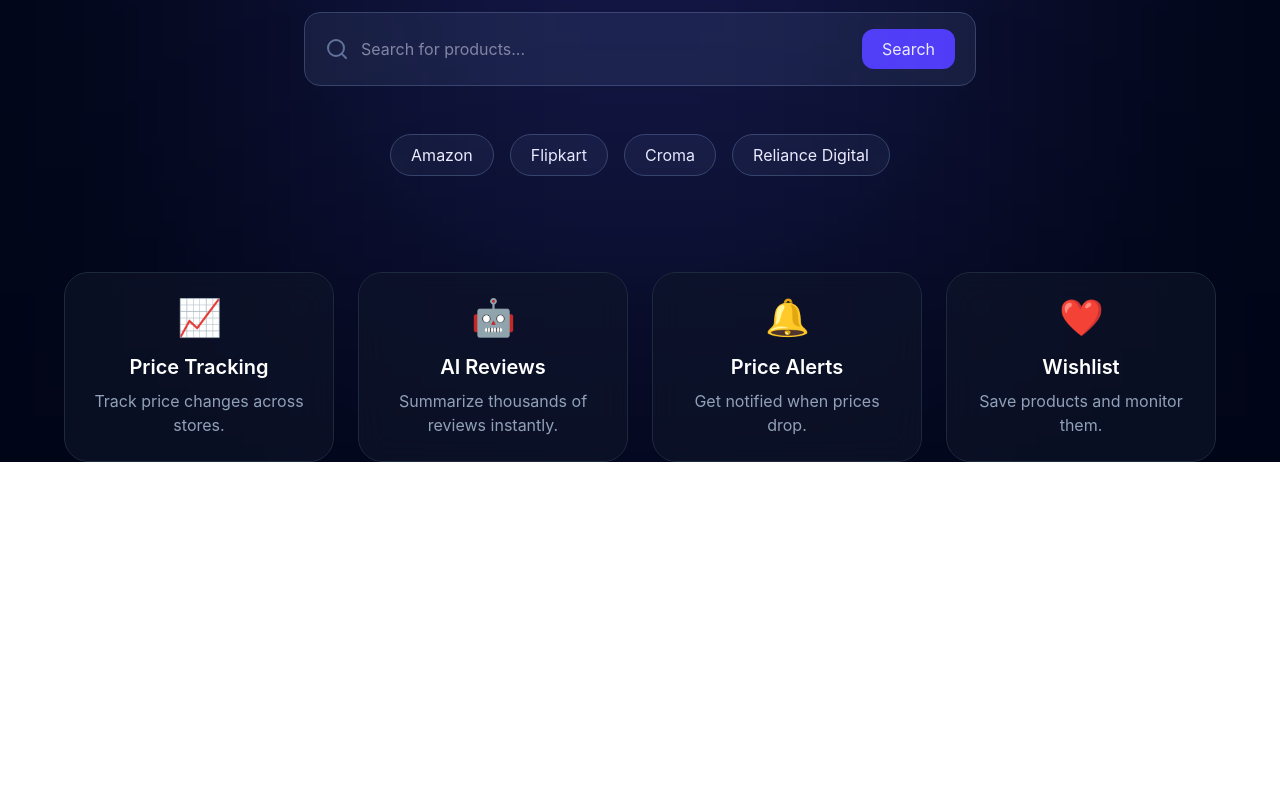
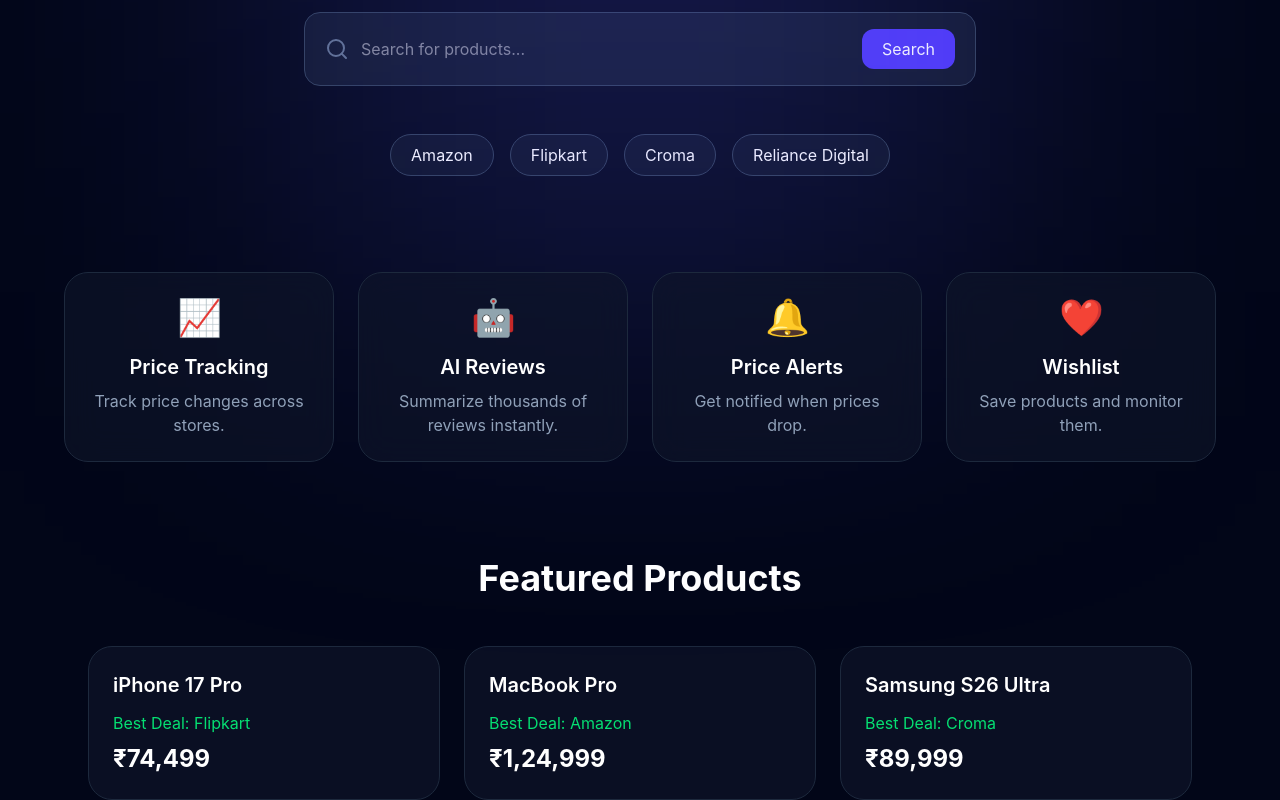
Before and after one commit to BEERAKAMPUNEETH/hapini, a React app in the folder frontend/: page / in a window 1280 px wide. Shown: the part 408-1208 px from the top of the page. Before the commit the page ends 870 px from the top, so only its background shows below. Built offline with nearby package versions, Linux system fonts and the light colour scheme; the HTML template or start-up script is replaced by a standard one.

Commit message:
Added featured products section

```diff
--- /dev/null
+++ b/frontend/src/components/FeaturedProducts.jsx
@@ -0,0 +1,27 @@
+import products from "../data/products";
+import ProductCard from "./ProductCard";
+
+function FeaturedProducts() {
+  return (
+    <section className="max-w-6xl mx-auto mt-24 px-6">
+
+      <h2 className="text-4xl font-bold text-center mb-12">
+        Featured Products
+      </h2>
+
+      <div className="grid md:grid-cols-2 lg:grid-cols-3 gap-6">
+
+        {products.map((product) => (
+          <ProductCard
+            key={product.id}
+            product={product}
+          />
+        ))}
+
+      </div>
+
+    </section>
+  );
+}
+
+export default FeaturedProducts;
--- a/frontend/src/components/ProductCard.jsx
+++ b/frontend/src/components/ProductCard.jsx
@@ -0,0 +1,21 @@
+function ProductCard({ product }) {
+  return (
+    <div className="bg-slate-900/60 border border-slate-800 rounded-3xl p-6 hover:scale-105 transition-all duration-300">
+
+      <h3 className="text-xl font-semibold mb-3">
+        {product.name}
+      </h3>
+
+      <p className="text-green-400 mb-2">
+        Best Deal: {product.bestDeal}
+      </p>
+
+      <p className="text-2xl font-bold">
+        {product.price}
+      </p>
+
+    </div>
+  );
+}
+
+export default ProductCard;
--- a/frontend/src/data/products.js
+++ b/frontend/src/data/products.js
@@ -2,10 +2,21 @@
   {
     id: 1,
     name: "iPhone 17 Pro",
-    amazon: 75999,
-    flipkart: 74499,
-    croma: 76199,
-  }
+    bestDeal: "Flipkart",
+    price: "₹74,499",
+  },
+  {
+    id: 2,
+    name: "MacBook Pro",
+    bestDeal: "Amazon",
+    price: "₹1,24,999",
+  },
+  {
+    id: 3,
+    name: "Samsung S26 Ultra",
+    bestDeal: "Croma",
+    price: "₹89,999",
+  },
 ];
 
 export default products;
--- a/frontend/src/pages/Home.jsx
+++ b/frontend/src/pages/Home.jsx
@@ -1,5 +1,6 @@
 import Navbar from "../components/Navbar";
 import Hero from "../components/Hero";
+import FeaturedProducts from "../components/FeaturedProducts";
 
 function Home() {
   return (
@@ -9,6 +10,7 @@
 
       <Navbar />
       <Hero />
+      <FeaturedProducts />
 
     </div>
   );
```
